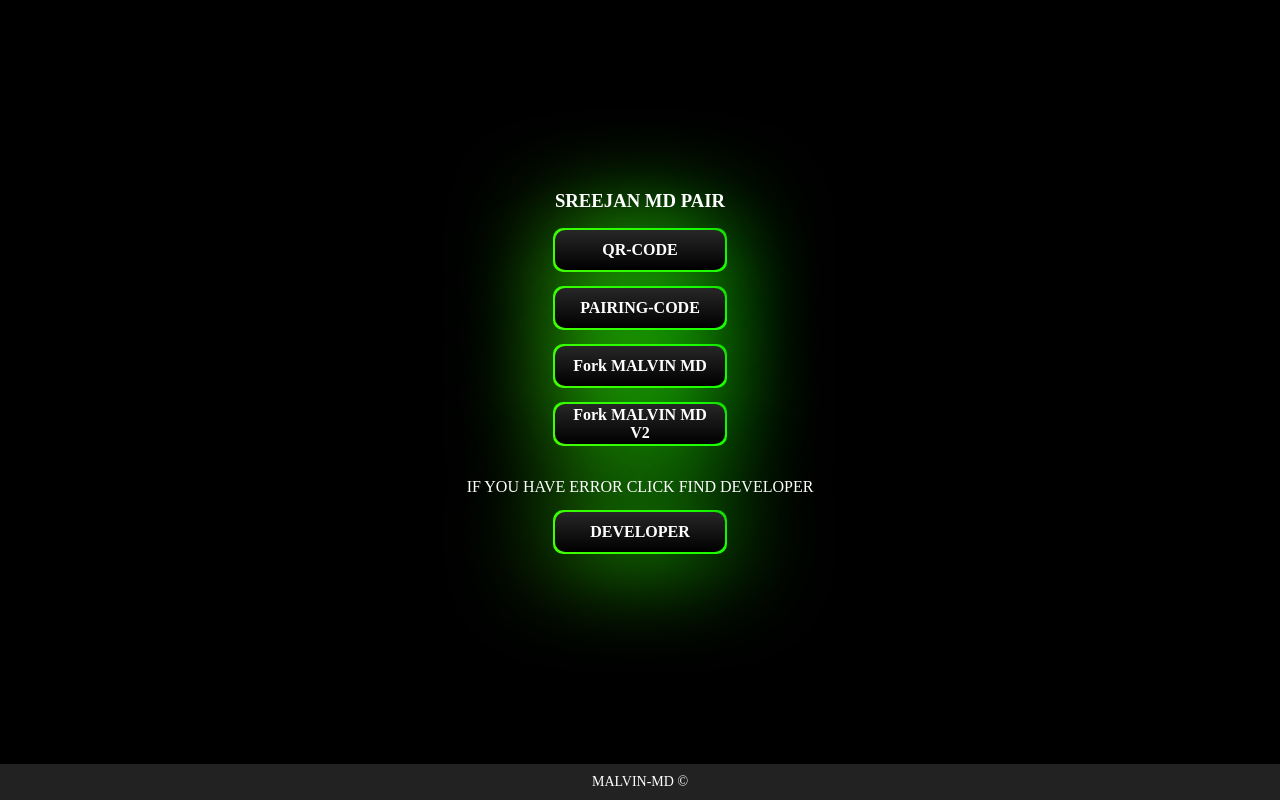
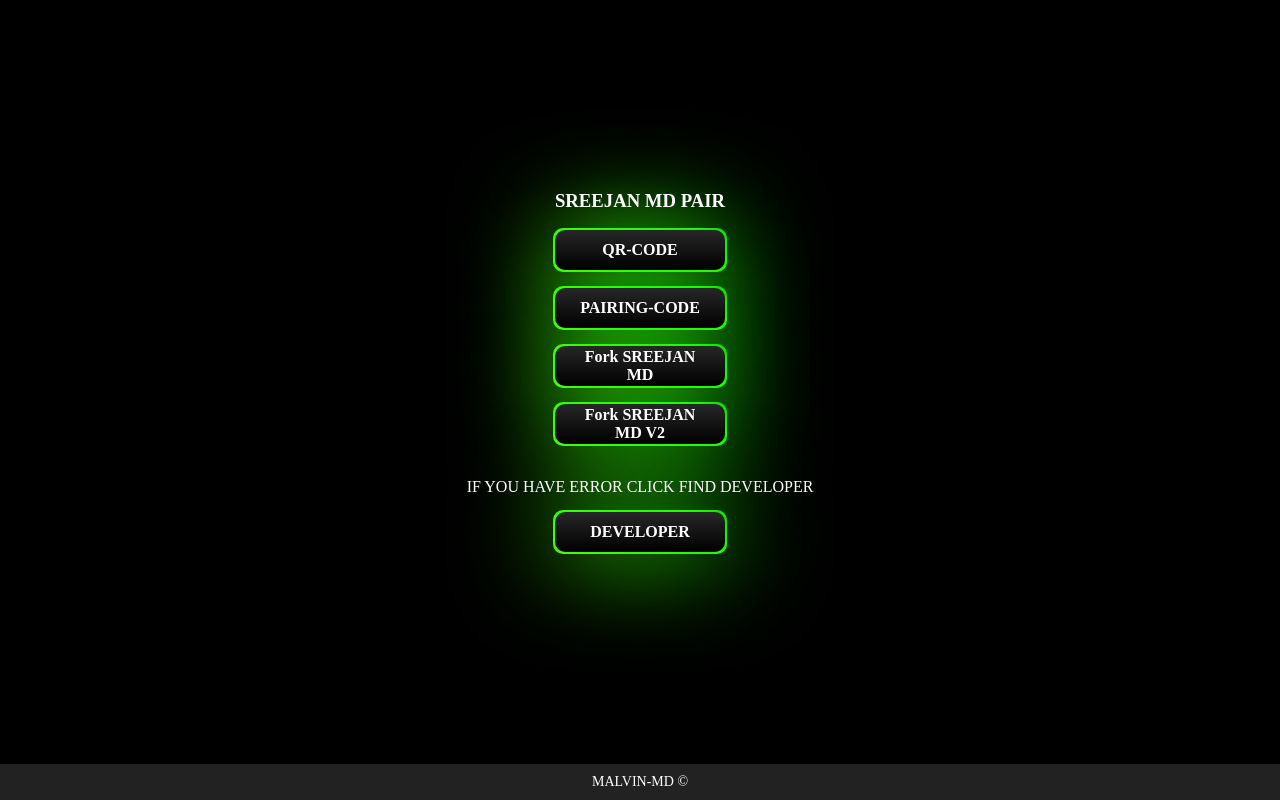
Before and after one commit to sreejanxd/MALVIN-MD-SESSION, a website: page main.html in a window 1280 px wide. Drawn offline with Linux system fonts and the light colour scheme.

Commit message:
Update main.html

```diff
--- a/main.html
+++ b/main.html
@@ -116,12 +116,12 @@
     <div></div>
     <a href="/qr" class="button" target="_blank"> <span>QR-CODE</span> </a> <br>
     <a href="/pair" class="button" target="_blank"> <span>PAIRING-CODE</span> </a> <br>
-    <a href=https://github.com/sreejanxd/SREEJAN_MD-V2"/fork" class="button" target="_blank"> <span>Fork MALVIN MD</span> </a> <br> </a>
-    <a href=https://github.com/kingmalvn/SREEJAN_MD-V2"/fork" class="button" target="_blank"> <span>Fork MALVIN MD V2</span> </a> <br>
+    <a href=https://github.com/sreejanxd/SREEJAN_MD-V2"/fork" class="button" target="_blank"> <span>Fork SREEJAN MD</span> </a> <br> </a>
+    <a href=https://github.com/kingmalvn/SREEJAN_MD-V2"/fork" class="button" target="_blank"> <span>Fork SREEJAN MD V2</span> </a> <br>
 
     <p>IF YOU HAVE ERROR CLICK FIND DEVELOPER</p>
 
-    <a href="https://wa.me/+263714757857?textHAVE_ERROR_Malvin" class="button" target="_blank"> <span>DEVELOPER</span> </a> <br>
+    <a href="https://wa.me/+917439382677?textHAVE_ERROR_Sreejan" class="button" target="_blank"> <span>DEVELOPER</span> </a> <br>
 
     <footer>
      MALVIN-MD &copy; <span id="currentYear"></span>
```
